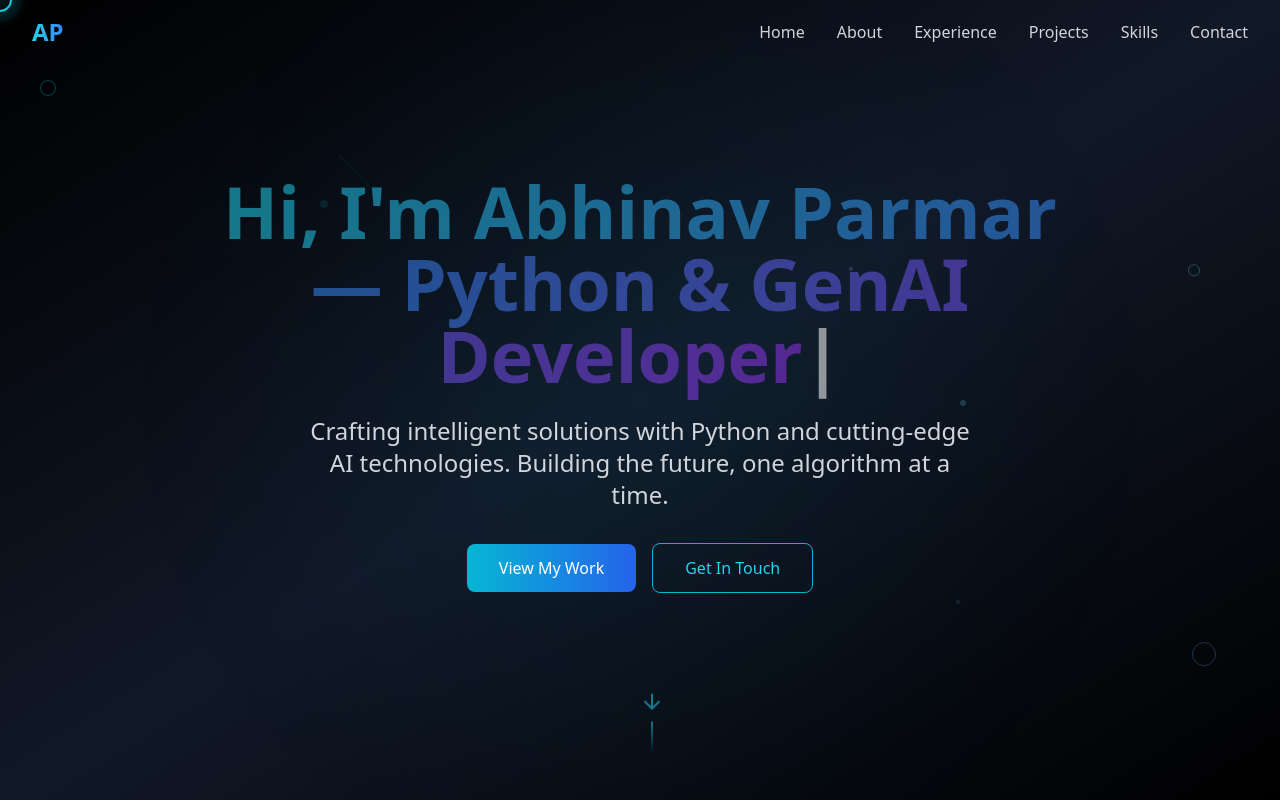
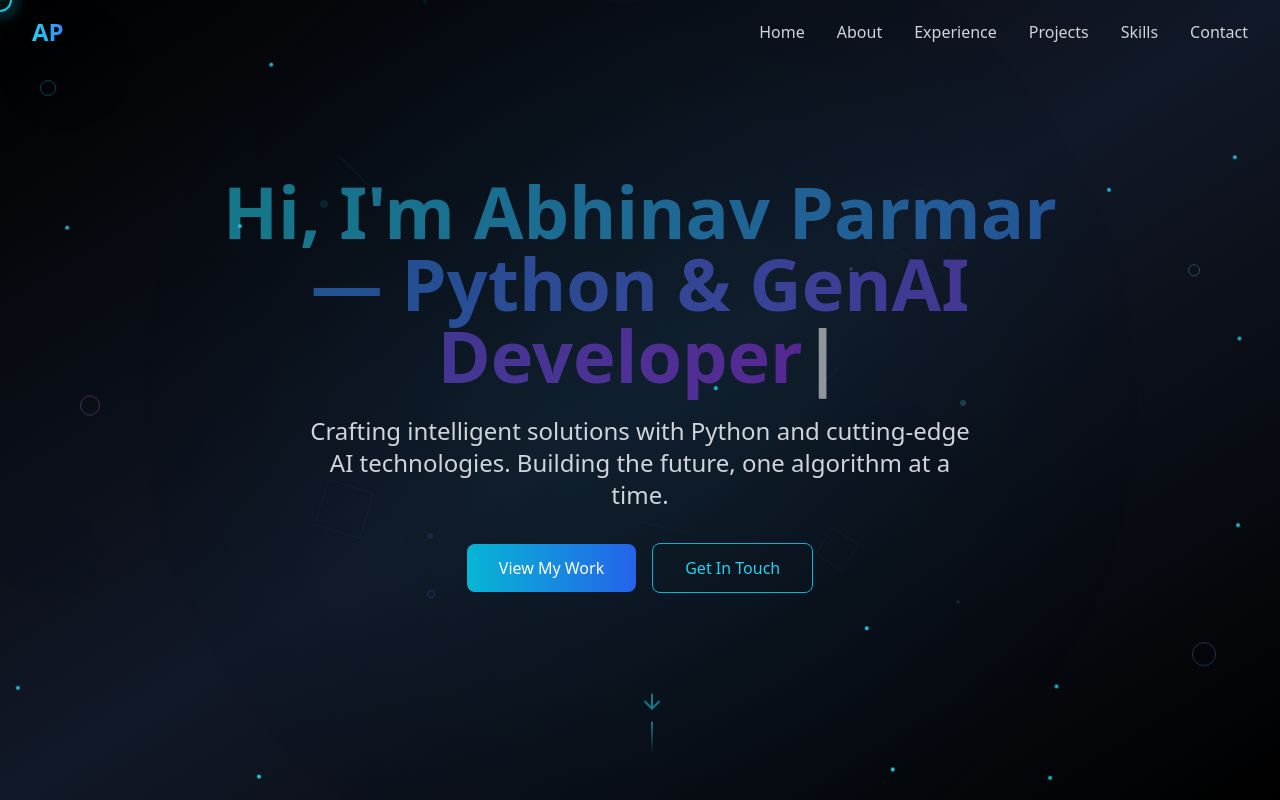
Before and after one commit to abhinavparmar7/portfolio-abhinav, a React (Vite) app: page / in a window 1280 px wide. Shown: the top 800 px of the page. Built offline with nearby package versions, Linux system fonts and the light colour scheme.

Commit message:
Add more background animations
Enhance the home section with additional background animations.

```diff
--- a/src/components/HeroSection.tsx
+++ b/src/components/HeroSection.tsx
@@ -21,9 +21,34 @@ const HeroSection = () => {
 
   return (
     <section id="home" className="min-h-screen flex items-center justify-center relative overflow-hidden">
-      {/* Background Effects */}
+      {/* Enhanced Background Effects */}
       <div className="absolute inset-0 bg-gradient-to-br from-black via-gray-900 to-black"></div>
       <div className="absolute inset-0 bg-[radial-gradient(circle_at_50%_50%,rgba(6,182,212,0.1),transparent_70%)] animate-pulse"></div>
+
+      {/* Animated Grid Pattern */}
+      <div className="absolute inset-0 opacity-10">
+        <div className="absolute inset-0" style={{
+          backgroundImage: `radial-gradient(circle at 1px 1px, rgba(6,182,212,0.3) 1px, transparent 0)`,
+          backgroundSize: '50px 50px',
+          animation: 'grid-float 20s ease-in-out infinite'
+        }}></div>
+      </div>
+
+      {/* Floating Particles */}
+      <div className="absolute inset-0 pointer-events-none">
+        {[...Array(15)].map((_, i) => (
+          <div
+            key={i}
+            className="absolute w-1 h-1 bg-cyan-400 rounded-full opacity-60"
+            style={{
+              left: `${Math.random() * 100}%`,
+              top: `${Math.random() * 100}%`,
+              animation: `float-particle ${5 + Math.random() * 10}s ease-in-out infinite`,
+              animationDelay: `${Math.random() * 5}s`
+            }}
+          ></div>
+        ))}
+      </div>
 
       {/* Enhanced Neural Network Pattern */}
       <div className="absolute inset-0 opacity-20">
@@ -31,17 +56,37 @@ const HeroSection = () => {
         <div className="absolute top-3/4 right-1/4 w-1 h-1 bg-blue-400 rounded-full animate-pulse delay-300"></div>
         <div className="absolute top-1/2 left-3/4 w-1.5 h-1.5 bg-cyan-300 rounded-full animate-pulse delay-700"></div>
         <div className="absolute top-1/3 right-1/3 w-1 h-1 bg-blue-300 rounded-full animate-pulse delay-1000"></div>
+        <div className="absolute top-2/3 left-1/3 w-1.5 h-1.5 bg-purple-400 rounded-full animate-pulse delay-1500"></div>
+        <div className="absolute top-1/6 right-2/3 w-1 h-1 bg-cyan-500 rounded-full animate-pulse delay-2000"></div>
 
         {/* Animated Lines */}
         <div className="absolute top-1/4 left-1/4 w-32 h-0.5 bg-gradient-to-r from-cyan-400/30 to-transparent transform rotate-45 animate-pulse delay-500"></div>
         <div className="absolute top-1/2 right-1/3 w-24 h-0.5 bg-gradient-to-l from-blue-400/30 to-transparent transform -rotate-45 animate-pulse delay-1200"></div>
+        <div className="absolute top-2/3 left-1/2 w-28 h-0.5 bg-gradient-to-r from-purple-400/30 to-transparent transform rotate-12 animate-pulse delay-1800"></div>
+        <div className="absolute top-1/6 right-1/2 w-20 h-0.5 bg-gradient-to-l from-cyan-500/30 to-transparent transform -rotate-30 animate-pulse delay-2400"></div>
       </div>
 
-      {/* Floating Elements */}
+      {/* Floating Elements with Enhanced Animation */}
       <div className="absolute inset-0 pointer-events-none">
         <div className="absolute top-20 left-10 w-4 h-4 border border-cyan-400/30 rounded-full animate-bounce delay-300"></div>
         <div className="absolute bottom-32 right-16 w-6 h-6 border border-blue-400/30 rounded-full animate-bounce delay-700"></div>
         <div className="absolute top-1/3 right-20 w-3 h-3 border border-cyan-300/30 rounded-full animate-bounce delay-1000"></div>
+        <div className="absolute top-1/2 left-20 w-5 h-5 border border-purple-400/30 rounded-full animate-bounce delay-1300"></div>
+        <div className="absolute bottom-1/4 left-1/3 w-2 h-2 border border-blue-500/30 rounded-full animate-bounce delay-1600"></div>
+      </div>
+
+      {/* Animated Geometric Shapes */}
+      <div className="absolute inset-0 pointer-events-none opacity-10">
+        <div className="absolute top-1/4 right-1/4 w-16 h-16 border border-cyan-400/50 transform rotate-45 animate-spin-slow"></div>
+        <div className="absolute bottom-1/3 left-1/4 w-12 h-12 border border-blue-400/50 transform rotate-12 animate-reverse-spin"></div>
+        <div className="absolute top-2/3 right-1/3 w-8 h-8 border border-purple-400/50 transform -rotate-30 animate-spin-slow delay-1000"></div>
+      </div>
+
+      {/* Pulsing Orbs */}
+      <div className="absolute inset-0 pointer-events-none">
+        <div className="absolute top-1/5 left-1/5 w-32 h-32 bg-cyan-400/5 rounded-full animate-pulse-scale"></div>
+        <div className="absolute bottom-1/4 right-1/5 w-24 h-24 bg-blue-400/5 rounded-full animate-pulse-scale delay-1000"></div>
+        <div className="absolute top-1/2 left-2/3 w-20 h-20 bg-purple-400/5 rounded-full animate-pulse-scale delay-2000"></div>
       </div>
 
       <div className="relative z-10 text-center px-4 max-w-4xl mx-auto animate-fade-in">
--- a/src/index.css
+++ b/src/index.css
@@ -131,6 +131,57 @@
     to { transform: scaleX(1); }
   }
 
+  @keyframes float-particle {
+    0%, 100% {
+      transform: translateY(0px) translateX(0px) rotate(0deg);
+      opacity: 0.6;
+    }
+    25% {
+      transform: translateY(-20px) translateX(10px) rotate(90deg);
+      opacity: 1;
+    }
+    50% {
+      transform: translateY(-10px) translateX(-15px) rotate(180deg);
+      opacity: 0.8;
+    }
+    75% {
+      transform: translateY(-30px) translateX(5px) rotate(270deg);
+      opacity: 1;
+    }
+  }
+
+  @keyframes grid-float {
+    0%, 100% {
+      transform: translateX(0px) translateY(0px);
+      opacity: 0.1;
+    }
+    50% {
+      transform: translateX(10px) translateY(-10px);
+      opacity: 0.3;
+    }
+  }
+
+  @keyframes spin-slow {
+    from { transform: rotate(0deg); }
+    to { transform: rotate(360deg); }
+  }
+
+  @keyframes reverse-spin {
+    from { transform: rotate(360deg); }
+    to { transform: rotate(0deg); }
+  }
+
+  @keyframes pulse-scale {
+    0%, 100% {
+      transform: scale(1);
+      opacity: 0.05;
+    }
+    50% {
+      transform: scale(1.1);
+      opacity: 0.1;
+    }
+  }
+
   .animate-fade-in {
     animation: fade-in 0.8s ease-out;
   }
@@ -143,6 +194,18 @@
     animation: slide-in-right 0.8s ease-out;
   }
 
+  .animate-spin-slow {
+    animation: spin-slow 20s linear infinite;
+  }
+
+  .animate-reverse-spin {
+    animation: reverse-spin 15s linear infinite;
+  }
+
+  .animate-pulse-scale {
+    animation: pulse-scale 4s ease-in-out infinite;
+  }
+
   .animate-reverse {
     animation-direction: reverse;
   }
```
